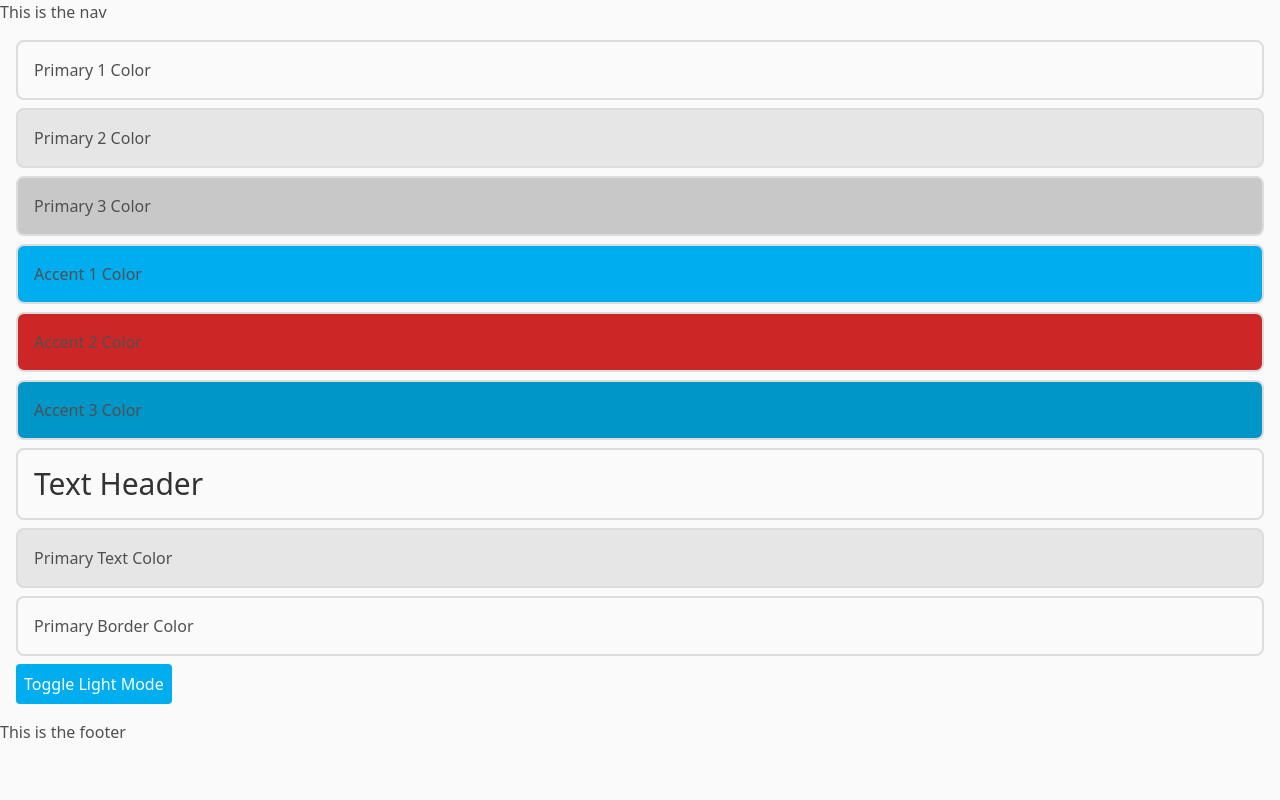
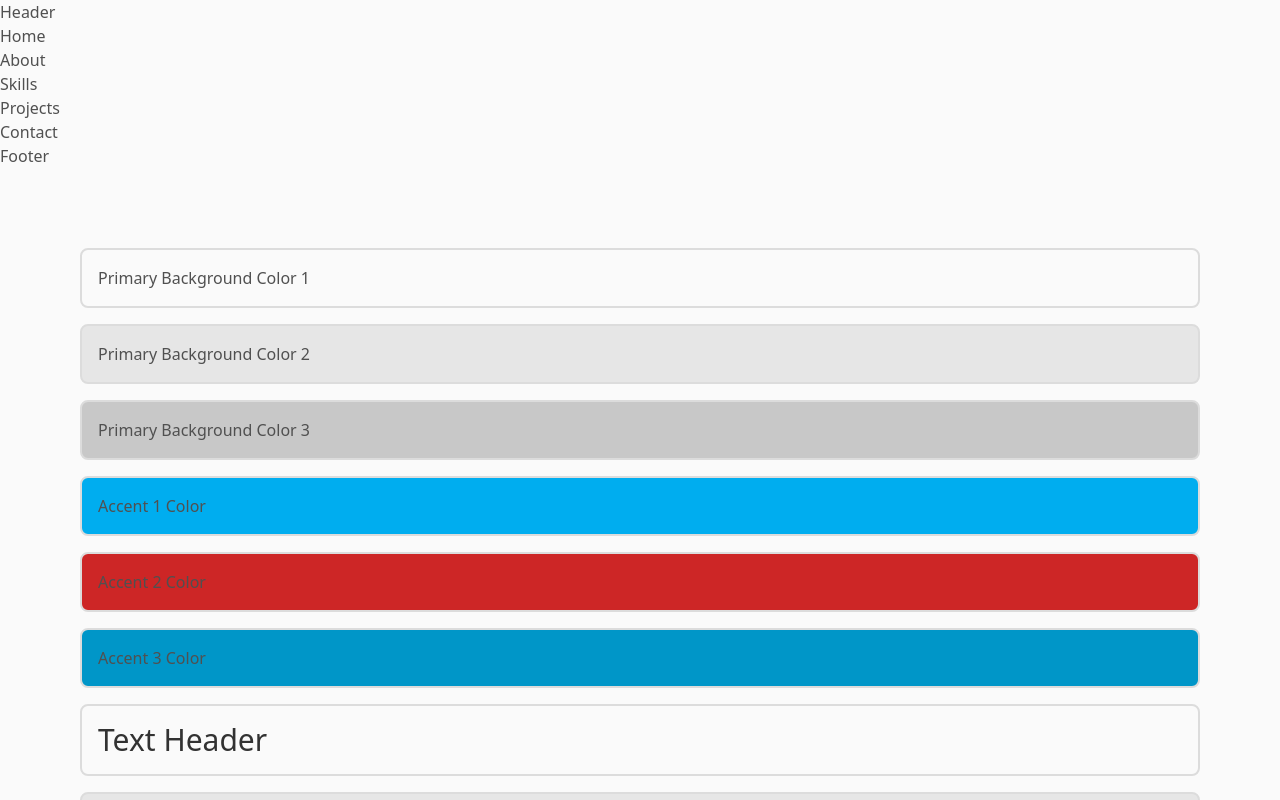
Before and after one commit to VictorApaez/portfolio-next, a Next.js app: page / in a window 1280 px wide. Shown: the top 800 px of the page. Built offline with nearby package versions, Linux system fonts and the light colour scheme.

Commit message:
created the structure and layout of the SPA

```diff
--- a/src/app/layout.tsx
+++ b/src/app/layout.tsx
@@ -1,8 +1,10 @@
 "use client";
 import "./globals.css";
-import type { Metadata } from "next";
-import { ThemeProvider } from "./(context)/ThemeProvider";
-import { useTheme } from "./(context)/ThemeProvider";
+import { ThemeProvider } from "../context/ThemeProvider";
+import { useTheme } from "../context/ThemeProvider";
+import Header from "@/components/Header/Header";
+import Footer from "@/components/Footer/Footer";
+import ColorPalette from "@/components/ColorPalette";
 
 export default function RootLayout({
   children,
@@ -14,9 +16,10 @@ export default function RootLayout({
     <html lang="en">
       <body>
         <ThemeProvider>
-          <nav>This is the nav</nav>
-          <main>{children}</main>
-          <footer>This is the footer</footer>
+          <Header />
+          {children}
+          <Footer />
+          <ColorPalette />
         </ThemeProvider>
       </body>
     </html>
--- a/src/app/page.tsx
+++ b/src/app/page.tsx
@@ -1,50 +1,16 @@
-"use client";
-import ThemeToggle from "./(components)/ThemeToggle";
-import { useTheme } from "./(context)/ThemeProvider";
-
-export default function Home() {
-  const theme = useTheme();
+import About from "@/components/About/About";
+import Contact from "@/components/Contact/Contact";
+import Home from "@/components/Home/Home";
+import Projects from "@/components/Projects/Projects";
+import Skills from "@/components/Skills/Skills";
+export default function Main() {
   return (
-    <>
-      <div className="p-4 ">
-        {/* Testing primary colors */}
-        <div className="bg-primary-1 p-4 mb-2 border-2 border-lines-primary rounded-lg">
-          Primary 1 Color
-        </div>
-        <div className="bg-primary-2 p-4 mb-2 border-2 border-lines-primary rounded-lg">
-          Primary 2 Color
-        </div>
-        <div className="bg-primary-3 p-4 mb-2 border-2 border-lines-primary rounded-lg">
-          Primary 3 Color
-        </div>
-
-        {/* Testing accent colors */}
-        <div className="bg-accent-1 p-4 mb-2 border-2 border-lines-primary rounded-lg">
-          Accent 1 Color
-        </div>
-        <div className="bg-accent-2 p-4 mb-2 border-2 border-lines-primary rounded-lg">
-          Accent 2 Color
-        </div>
-        <div className="bg-accent-3 p-4 mb-2 border-2 border-lines-primary rounded-lg">
-          Accent 3 Color
-        </div>
-
-        {/* Testing text colors */}
-        <div className="bg-primary-1 p-4 mb-2 border-2 border-lines-primary rounded-lg">
-          <h1 className="text-3xl text-content-header">Text Header</h1>
-        </div>
-
-        <div className="bg-primary-2 p-4 mb-2 border-2 border-lines-primary rounded-lg">
-          <p>Primary Text Color</p>
-        </div>
-
-        {/* Testing border color */}
-        <div className="bg-primary-1 p-4 mb-2 border-2 border-lines-primary rounded-lg">
-          <p>Primary Border Color</p>
-        </div>
-
-        <ThemeToggle></ThemeToggle>
-      </div>
-    </>
+    <main>
+      <Home />
+      <About />
+      <Skills />
+      <Projects />
+      <Contact />
+    </main>
   );
 }
--- /dev/null
+++ b/src/components/About/About.tsx
@@ -0,0 +1,5 @@
+import React from "react";
+
+export default function About() {
+  return <section>About</section>;
+}
--- /dev/null
+++ b/src/components/ColorPalette.tsx
@@ -0,0 +1,45 @@
+import React from "react";
+import ThemeToggle from "./ThemeToggle";
+export default function ColorPalette() {
+  return (
+    <section className="text-content-primary p-20">
+      {/* Testing primary colors */}
+      <div className="bg-primary-1 p-4 mb-4 border-2 border-lines-primary rounded-lg">
+        Primary Background Color 1
+      </div>
+      <div className="bg-primary-2 p-4 mb-4 border-2 border-lines-primary rounded-lg">
+        Primary Background Color 2
+      </div>
+      <div className="bg-primary-3 p-4 mb-4 border-2 border-lines-primary rounded-lg">
+        Primary Background Color 3
+      </div>
+
+      {/* Testing accent colors */}
+      <div className="bg-accent-1 p-4 mb-4 border-2 border-lines-primary rounded-lg">
+        Accent 1 Color
+      </div>
+      <div className="bg-accent-2 p-4 mb-4 border-2 border-lines-primary rounded-lg">
+        Accent 2 Color
+      </div>
+      <div className="bg-accent-3 p-4 mb-4 border-2 border-lines-primary rounded-lg">
+        Accent 3 Color
+      </div>
+
+      {/* Testing text colors */}
+      <div className="bg-primary-1 p-4 mb-4 border-2 border-lines-primary rounded-lg">
+        <h1 className="text-3xl text-content-header">Text Header</h1>
+      </div>
+
+      <div className="bg-primary-2 p-4 mb-4 border-2 border-lines-primary rounded-lg">
+        <p>Primary Text Color</p>
+      </div>
+
+      {/* Testing border color */}
+      <div className="bg-primary-1 p-4 mb-4 border-2 border-lines-primary rounded-lg">
+        <p>Primary Border Color</p>
+      </div>
+
+      <ThemeToggle></ThemeToggle>
+    </section>
+  );
+}
--- /dev/null
+++ b/src/components/Contact/Contact.tsx
@@ -0,0 +1,5 @@
+import React from "react";
+
+export default function Contact() {
+  return <section>Contact</section>;
+}
--- /dev/null
+++ b/src/components/Footer/Footer.tsx
@@ -0,0 +1,5 @@
+import React from "react";
+
+export default function Footer() {
+  return <footer>Footer</footer>;
+}
--- /dev/null
+++ b/src/components/Header/Header.tsx
@@ -0,0 +1,5 @@
+import React from "react";
+
+export default function Header() {
+  return <header>Header</header>;
+}
--- /dev/null
+++ b/src/components/Home/Home.tsx
@@ -0,0 +1,5 @@
+"use client";
+import ThemeToggle from "../ThemeToggle";
+export default function Home() {
+  return <section>Home</section>;
+}
--- /dev/null
+++ b/src/components/Projects/Projects.tsx
@@ -0,0 +1,5 @@
+import React from "react";
+
+export default function Projects() {
+  return <section>Projects</section>;
+}
--- /dev/null
+++ b/src/components/Skills/Skills.tsx
@@ -0,0 +1,5 @@
+import React from "react";
+
+export default function Skills() {
+  return <section>Skills</section>;
+}
--- a/src/app/(components)/ThemeToggle.tsx
+++ b/src/components/ThemeToggle.tsx
@@ -1,6 +1,6 @@
 "use client";
 import { useEffect } from "react";
-import { useTheme } from "../(context)/ThemeProvider";
+import { useTheme } from "../context/ThemeProvider";
 
 const ThemeToggle = () => {
   const { theme, setTheme } = useTheme();
--- a/src/app/(context)/ThemeProvider.js
+++ b/src/context/ThemeProvider.js
@@ -10,7 +10,7 @@ export const ThemeProvider = ({ children }) => {
     <ThemeContext.Provider value={{ theme, setTheme }}>
       <div
         id="wrapper"
-        className={`${theme === "dark" ? "dark-mode" : ""} h-screen bg-primary-1
+        className={`${theme === "dark" ? "dark-mode" : ""} bg-primary-1
         text-content-primary`}
       >
         {children}
```
